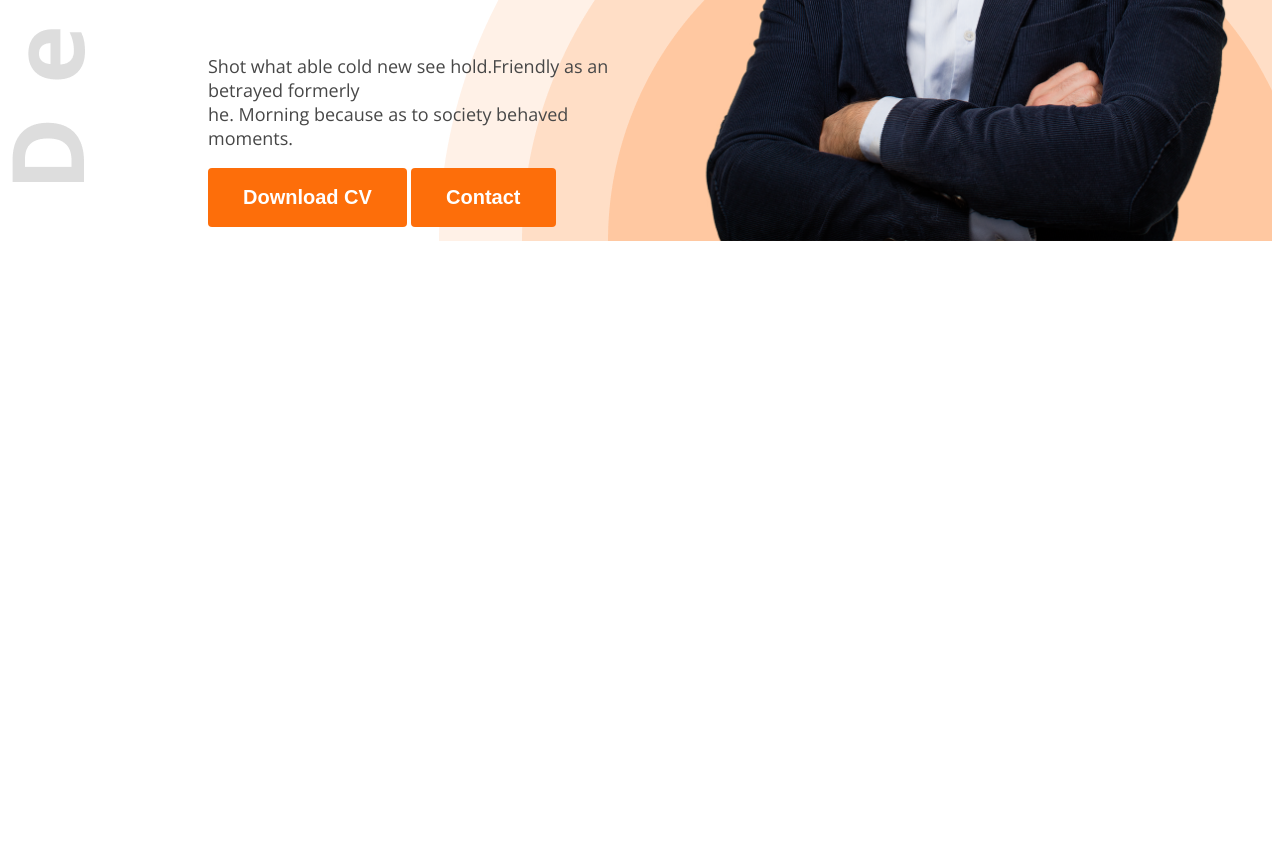
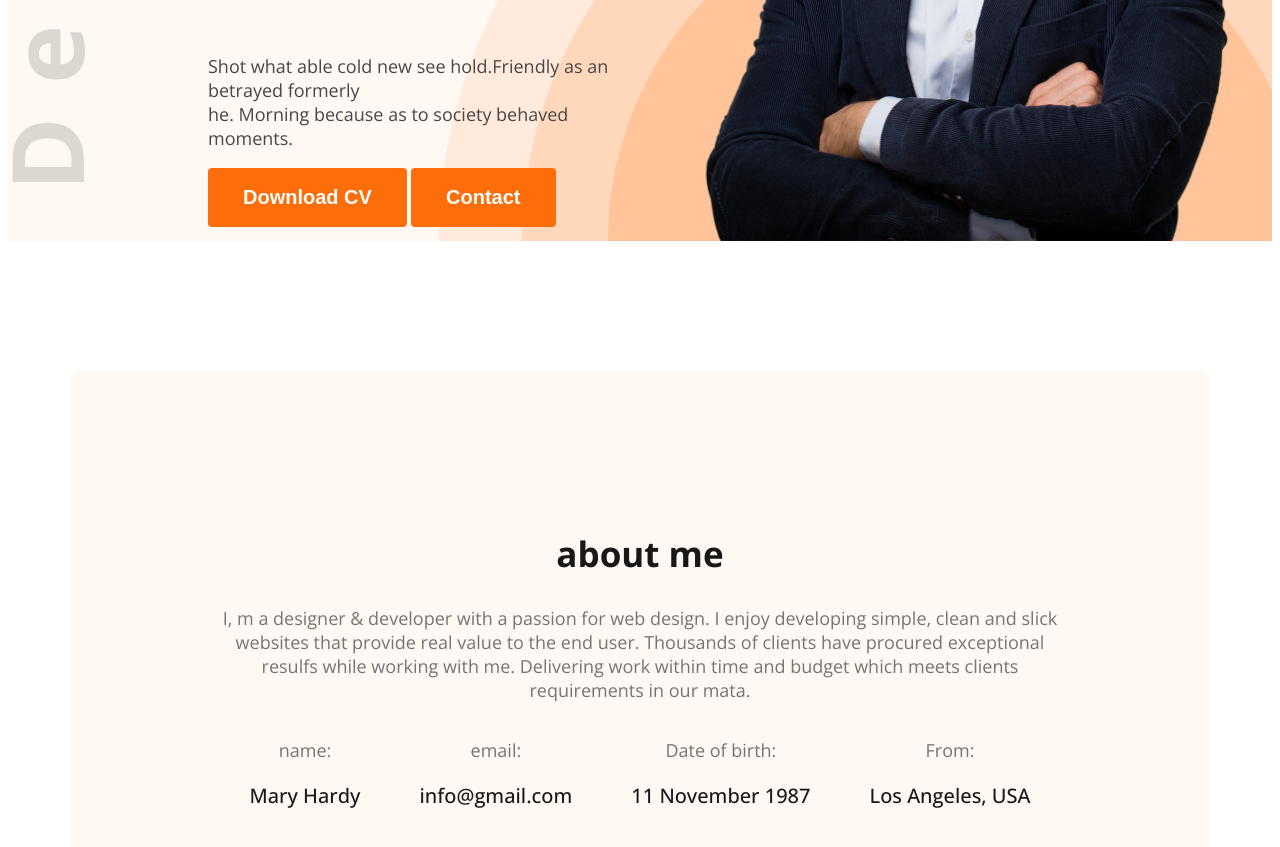
Before and after one commit to sabbirrahmansa/build-beautyful-proatfolio-wbsite, a plain HTML site: page index.html in a window 1280 px wide. Shown: the part 589-1436 px from the top of the page. Before the commit the page ends 838 px from the top, so only its background shows below. Drawn offline with nearby package versions, Linux system fonts and the light colour scheme.

Commit message:
add about items

```diff
--- a/index.html
+++ b/index.html
@@ -44,6 +44,36 @@
 
     </header>
     <main>
+        <section class="about">
+            <div>
+                <h2 class="section-taitle">about me</h2>
+                <p class="section-decription">I, m a designer & developer with a passion for web design. I enjoy developing simple, clean and slick websites that provide real value to the end user. Thousands of clients have procured exceptional resulfs while working with me. Delivering work within time and budget which meets clients requirements in our mata.</p>
+                <div class="about-items">
+                    <div class="about-item">
+                        <p class="item-title">name:</p>
+                        <p class="title-decription">
+                            Mary Hardy </p>
+                    </div>
+                    <div class="about-item">
+                        <p class="item-title">email:</p>
+                        <p class="title-decription">
+                            info@gmail.com</p>
+                    </div>
+                    <div class="about-item">
+                        <p class="item-title">Date of birth:
+                            </p>
+                        <p class="title-decription">
+                            11 November 1987</p>
+                    </div>
+                    <div class="about-item">
+                        <p class="item-title">From:
+                            </p>
+                        <p class="title-decription">Los Angeles, USA</p>
+                    </div>
+
+                </div>
+            </div>
+        </section>
 
 
     </main>
--- a/style/proatfolio.css
+++ b/style/proatfolio.css
@@ -58,6 +58,7 @@ nav li a{
     background-image: url("../images/developer.png"), url("../images/header_bg.png");
     background-repeat: no-repeat;
     background-position: top left , bottom right;
+    background-color: #FFF8F3;
 }
 /* banner */
 .banner{
@@ -86,3 +87,43 @@ nav li a{
 .banner-contant{
     max-width: 580px;
 }
+
+/* sherd css */
+.section-taitle{
+    font-weight: bold;
+    font-size: 35px;
+    color: #181818;
+}
+.section-decription{
+    font-weight: 400;
+    font-size: 18px;
+    color: #757575;
+}
+/* main */
+main{
+    max-width: 1140px;
+    margin: 0 auto;
+}
+.about{
+    border-radius: 10px;
+    background-color:  #FFF8F3;
+    padding: 130px 150px;
+    text-align: center;
+    margin-top: 130px;
+}
+.item-title{
+    font-weight: 400;
+    font-size: 18px;
+    color: #757575;
+
+}
+.title-decription{
+    font-weight: 500;
+    font-size: 20px;
+    color: #181818;
+}
+.about-items{
+    display: flex;
+    justify-content: space-around;
+    margin-bottom: 2px;
+}
```
